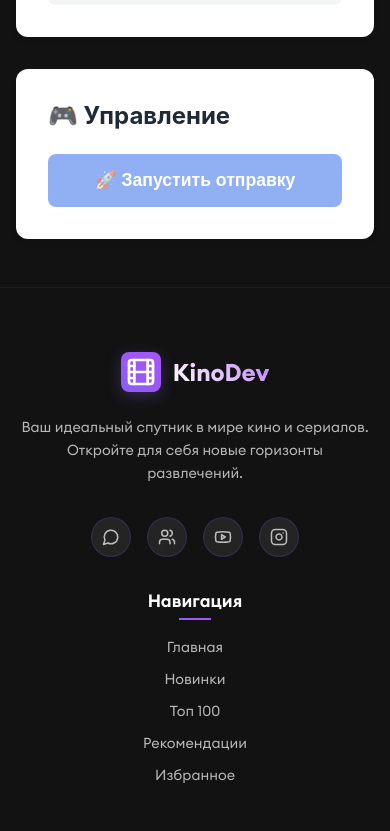
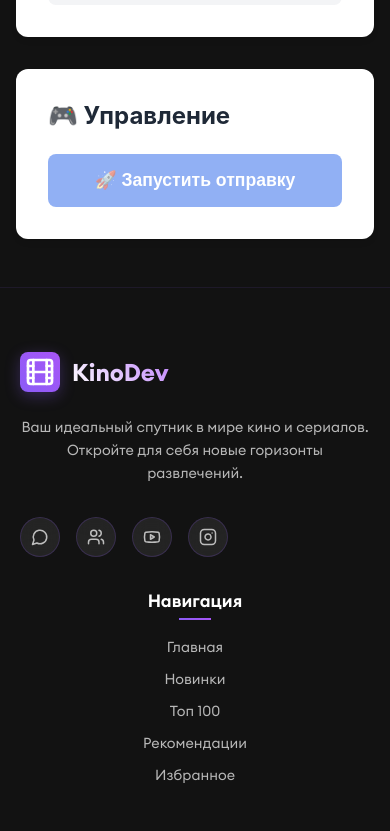
Before and after one commit to Elkhan2003/ElchoMovie, a SvelteKit app: page /inject in a window 390 px wide. Shown: the part 1156-1987 px from the top of the page. Built offline with nearby package versions, Linux system fonts and the light colour scheme.

Commit message:
fir bug in logo

```diff
--- a/src/components/layout/Footer.svelte
+++ b/src/components/layout/Footer.svelte
@@ -55,12 +55,12 @@
 		<div class="content">
 			<!-- Основная информация -->
 			<div class="footer_section footer_section--main">
-				<div class="footer_logo">
+				<a href="/" class="logo">
 					<div class="logo_icon">
 						<Film size={32} />
 					</div>
 					<span class="logo_text">KinoDev</span>
-				</div>
+				</a>
 				<p class="footer_description">
 					Ваш идеальный спутник в мире кино и сериалов. Откройте для себя новые
 					горизонты развлечений.
@@ -192,14 +192,22 @@
 
 			.footer_section {
 				&--main {
-					.footer_logo {
+					display: flex;
+					flex-direction: column;
+					align-items: flex-start;
+					.logo {
+						margin-bottom: 1.5rem;
 						display: flex;
 						align-items: center;
 						gap: 0.75rem;
-						margin-bottom: 1.5rem;
+						text-decoration: none;
+						color: white;
+						font-weight: bold;
+						font-size: 1.5rem;
 
-						@media (max-width: 768px) {
-							justify-content: center;
+						// Применяем hover эффект к иконке при наведении на весь логотип
+						&:hover .logo_icon {
+							transform: scale(1.1) rotate(5deg);
 						}
 
 						.logo_icon {
@@ -213,10 +221,6 @@
 							color: white;
 							box-shadow: 0 4px 15px rgba(139, 92, 246, 0.3);
 							transition: transform 0.3s ease;
-
-							&:hover {
-								transform: scale(1.1) rotate(5deg);
-							}
 						}
 
 						.logo_text {
@@ -224,8 +228,6 @@
 							-webkit-background-clip: text;
 							-webkit-text-fill-color: transparent;
 							background-clip: text;
-							font-size: 1.5rem;
-							font-weight: bold;
 						}
 					}
 
--- a/src/components/layout/Header.svelte
+++ b/src/components/layout/Header.svelte
@@ -94,16 +94,6 @@
 		padding: 1rem 0;
 		overflow: hidden;
 
-		&::before {
-			content: '';
-			position: absolute;
-			top: 0;
-			left: 0;
-			right: 0;
-			bottom: 0;
-			pointer-events: none;
-		}
-
 		.content {
 			display: flex;
 			gap: 30px;
@@ -121,6 +111,11 @@
 				font-weight: bold;
 				font-size: 1.5rem;
 
+				// Применяем hover эффект к иконке при наведении на весь логотип
+				&:hover .logo_icon {
+					transform: scale(1.1) rotate(5deg);
+				}
+
 				.logo_icon {
 					width: 40px;
 					height: 40px;
@@ -132,10 +127,6 @@
 					color: white;
 					box-shadow: 0 4px 15px rgba(139, 92, 246, 0.3);
 					transition: transform 0.3s ease;
-
-					&:hover {
-						transform: scale(1.1) rotate(5deg);
-					}
 				}
 
 				.logo_text {
```
